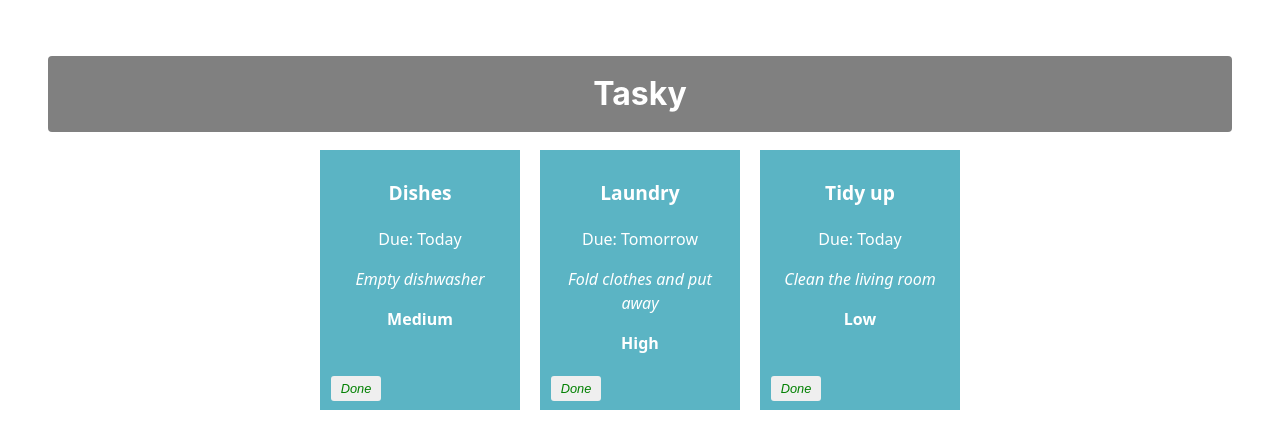
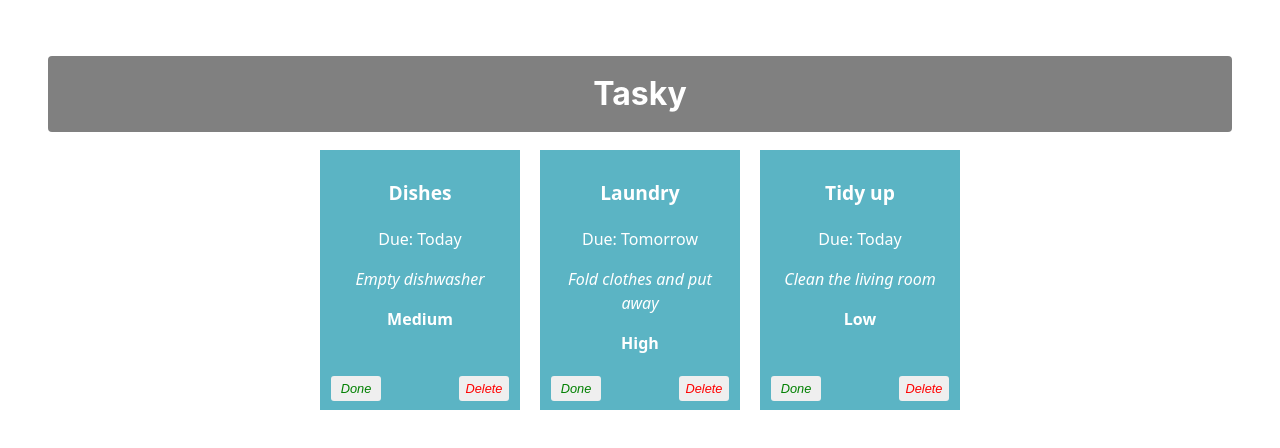
Before and after one commit to Mark-2000/react-basics-labs, a React (Vite) app in the folder tasky/: page / in a window 1280 px wide. Shown: the top 448 px of the page. Built offline with nearby package versions, Linux system fonts and the light colour scheme.

Commit message:
Delete a task

```diff
--- a/tasky/src/App.css
+++ b/tasky/src/App.css
@@ -67,3 +67,10 @@
   left: 5px;
   color: green;
 }
+
+.deleteButton {
+  position: absolute;
+  bottom: 5px;
+  right: 5px;
+  color: red;
+}
--- a/tasky/src/App.jsx
+++ b/tasky/src/App.jsx
@@ -20,6 +20,13 @@
     console.log(`${taskIndex} ${tasks[taskIndex].done}`);
   }
 
+  const deleteHandler = (taskIndex) => {
+    const tasks = [...taskState.tasks];
+    tasks.splice(taskIndex, 1);
+    setTaskState({tasks});
+  }
+
+
     return (
     <div className="container">
       <h1>Tasky</h1>
@@ -32,6 +39,7 @@
       key={task.id}
       done={task.done}
       markDone={() => doneHandler(index)}
+      deleteTask = {() => deleteHandler(index)}
     />
   ))}
 
--- a/tasky/src/components/Task.jsx
+++ b/tasky/src/components/Task.jsx
@@ -7,9 +7,8 @@
         <p className="description">{props.description}</p>
         <p className="priority">{props.priority}</p>
         <p>{props.children}</p>
-        <button onClick={props.markDone} className="doneButton">
-          Done
-        </button>
+        <button onClick={props.markDone} className="doneButton">Done</button>
+        <button className='deleteButton' onClick={props.deleteTask}>Delete</button>
       </div>
     )
 }
```
